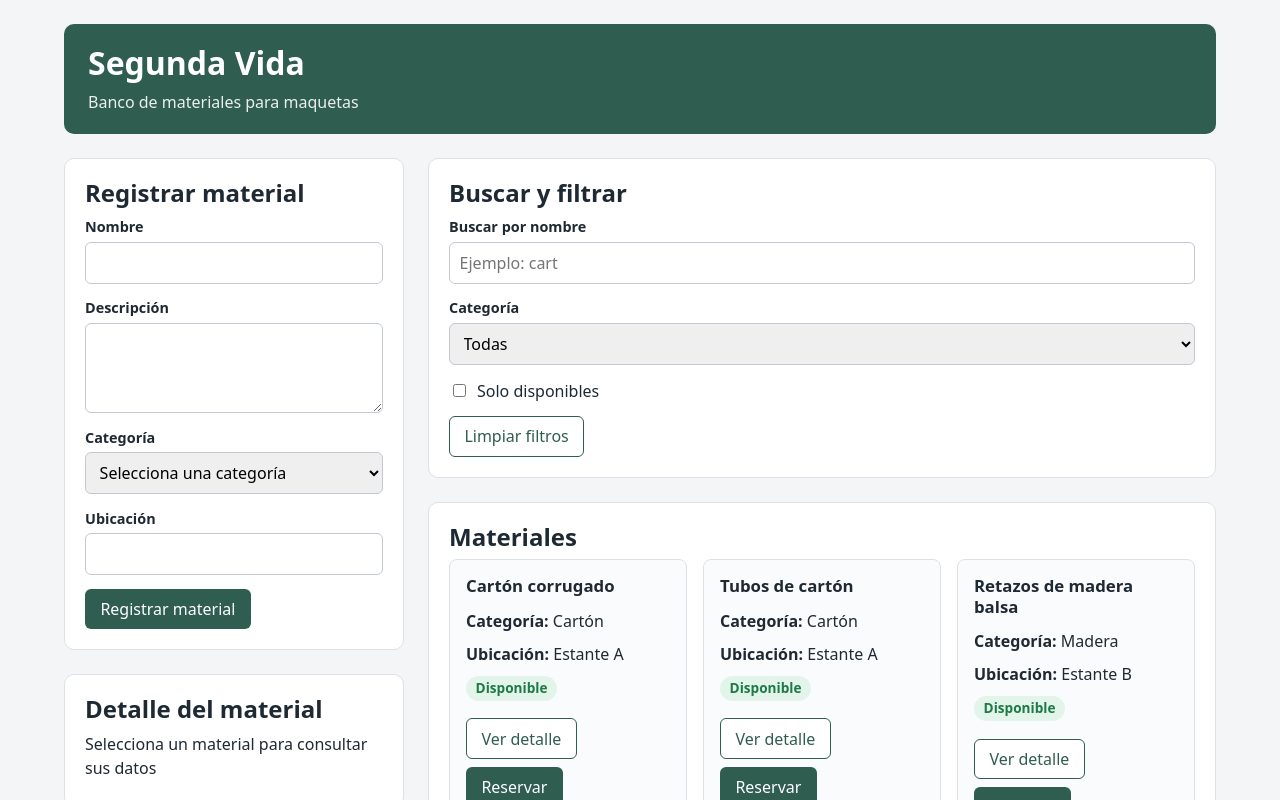
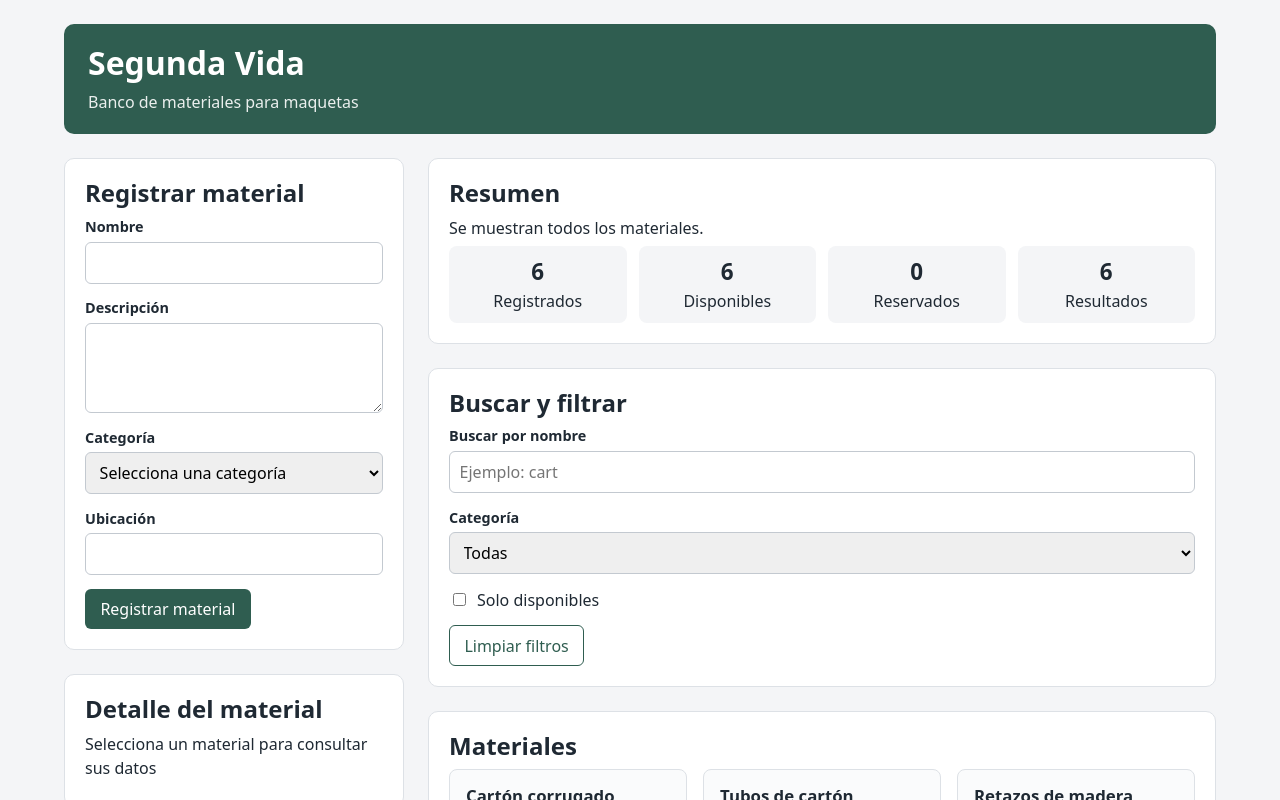
Before and after one commit to OthonLozano/PSBW, a React (Vite) app in the folder PracticandoReact/: page / in a window 1280 px wide. Shown: the top 800 px of the page. Built offline with nearby package versions, Linux system fonts and the light colour scheme.

Commit message:
feat(resumen): agrega totales derivados del arreglo con ternario y aviso condicional

```diff
--- a/PracticandoReact/src/App.jsx
+++ b/PracticandoReact/src/App.jsx
@@ -1,4 +1,5 @@
 import { useState } from 'react'
+import Resumen from './components/Resumen.jsx'
 import DetalleMaterial from './components/DetalleMaterial.jsx'
 import Encabezado from './components/Encabezado.jsx'
 import Filtros from './components/Filtros.jsx'
@@ -134,6 +135,7 @@ function App() {
 
         {/* Columna derecha: resumen, filtros y lista */}
         <div className="panel-principal">
+          <Resumen materiales={materiales} materialesFiltrados={materialesFiltrados} />
           <Filtros
             busqueda={busqueda}
             categoriaFiltro={categoriaFiltro}
--- /dev/null
+++ b/PracticandoReact/src/components/Resumen.jsx
@@ -0,0 +1,49 @@
+import { estaDisponible } from '../utils/materiales.js'
+
+function Resumen({ materiales, materialesFiltrados }) {
+  // Los cuatro valores se calculan a partir de los arreglos en cada renderizado.
+  // No hay contadores guardados aparte que se tengan que actualizar a mano.
+  const totalMateriales = materiales.length
+  const totalDisponibles = materiales.filter(estaDisponible).length
+  const totalReservados = materiales.filter((material) => !estaDisponible(material)).length
+  const totalResultados = materialesFiltrados.length
+
+  return (
+    <section className="seccion">
+      <h2>Resumen</h2>
+
+      {/* Ternario: alterna entre dos textos según si los filtros ocultan materiales */}
+      <p>
+        {totalResultados === totalMateriales
+          ? 'Se muestran todos los materiales.'
+          : `Se muestran ${totalResultados} de ${totalMateriales} materiales según los filtros.`}
+      </p>
+
+      <div className="resumen-datos">
+        <div className="dato">
+          <strong>{totalMateriales}</strong>
+          Registrados
+        </div>
+        <div className="dato">
+          <strong>{totalDisponibles}</strong>
+          Disponibles
+        </div>
+        <div className="dato">
+          <strong>{totalReservados}</strong>
+          Reservados
+        </div>
+        <div className="dato">
+          <strong>{totalResultados}</strong>
+          Resultados
+        </div>
+      </div>
+
+      {/* &&: el aviso solo aparece cuando no queda ningún material disponible */}
+      {totalDisponibles === 0 && (
+        <p className="mensaje mensaje-aviso">No hay materiales disponibles en este momento.</p>
+      )}
+    </section>
+  )
+}
+
+export default Resumen
```
